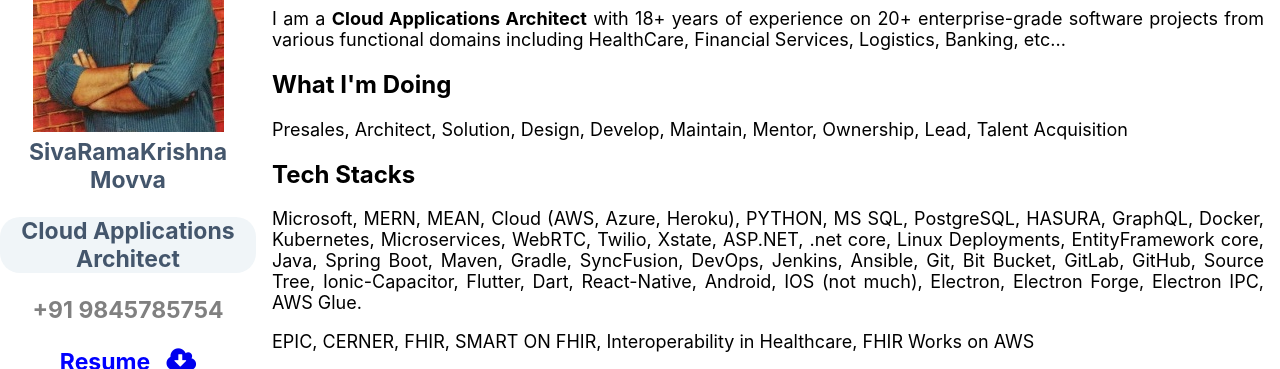
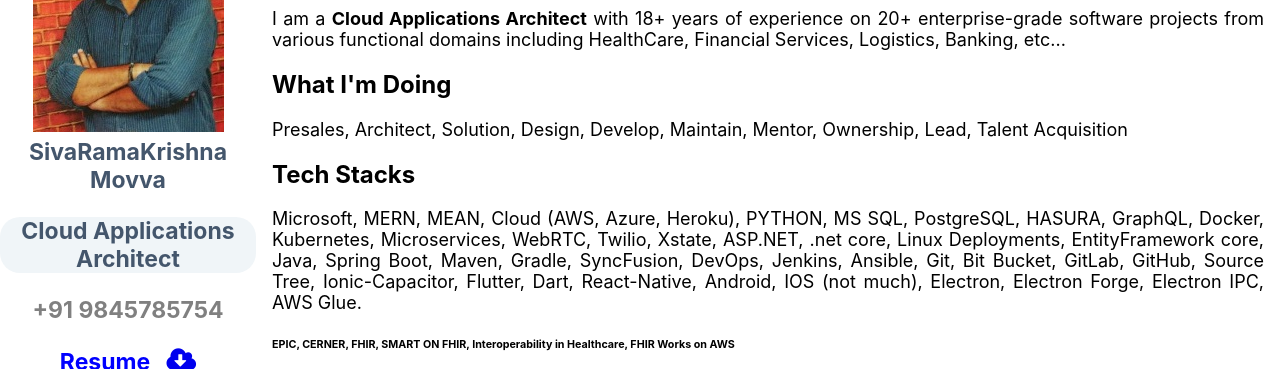
Before and after one commit to TechSivaram/MyProfile-SEO, a plain HTML site: page index.html in a window 1280 px wide. Shown: the part 121-490 px from the top of the page. Drawn offline with Linux system fonts and the light colour scheme; a script that the page names is missing.

Commit message:
Update index.html

```diff
--- a/index.html
+++ b/index.html
@@ -123,7 +123,7 @@
             SyncFusion, DevOps, Jenkins, Ansible, Git, Bit Bucket, GitLab, GitHub, Source Tree, Ionic-Capacitor, Flutter, Dart,
             React-Native, Android, IOS (not much), Electron, Electron Forge, Electron IPC, AWS Glue.</p>
 
-        <p>EPIC, CERNER, FHIR, SMART ON FHIR, Interoperability in Healthcare, FHIR Works on AWS</p>
+        <h6>EPIC, CERNER, FHIR, SMART ON FHIR, Interoperability in Healthcare, FHIR Works on AWS</h6>
 
         <h2 stype="color:Grey">On AWS</h2>
 
```
